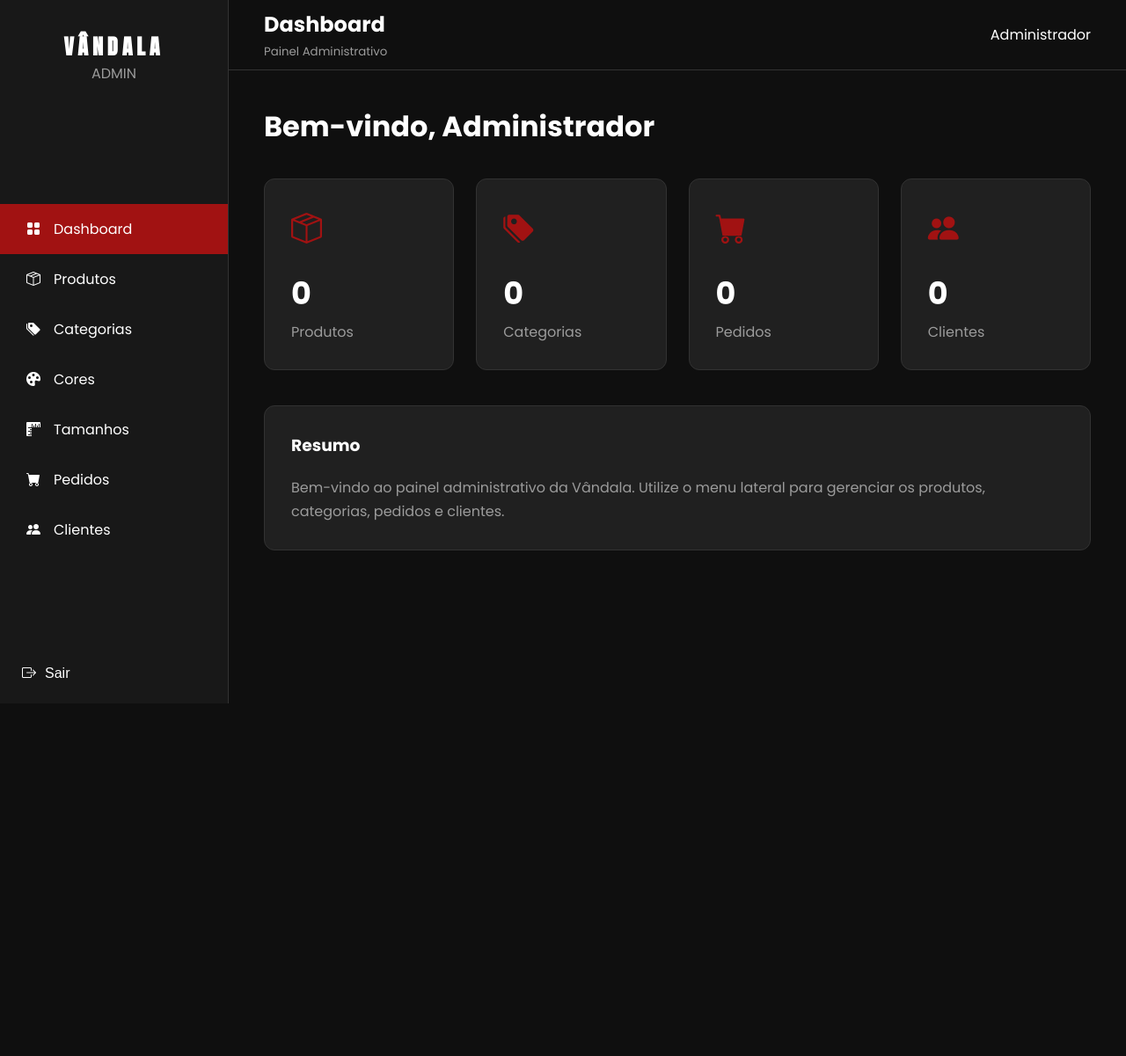
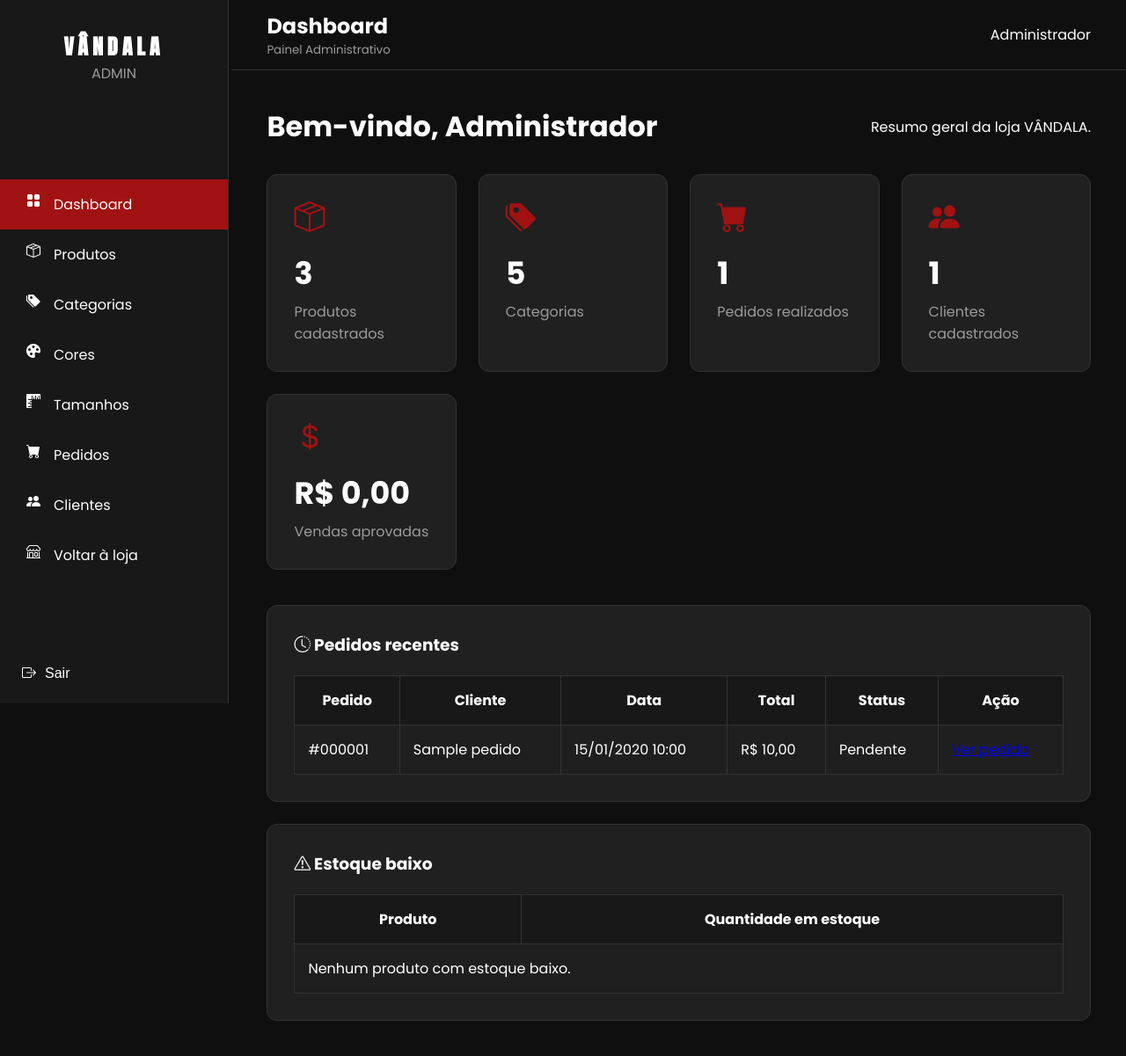
Before and after one commit to gomes0/vandala, a Laravel app: page /admin/dashboard in a window 1280 px wide. Shown: the whole page at 88% size. Before the commit the page ends 800 px from the top, so only its background shows below. Run offline with Laravel 12, Linux system fonts and the light colour scheme; a user stored in the database is signed in; data comes from the database, SQL or seed files in the repository; tables that the repository leaves empty hold one stand-in row (values such as "Sample post"); parts of the project's set-up code (start-up, migrations or seed data) failed here and were passed over.

Commit message:
concluido dashboard atualizada, e implementado clientes no painel de admin.

```diff
--- a/app/Http/Controllers/DashboardController.php
+++ b/app/Http/Controllers/DashboardController.php
@@ -1,11 +1,46 @@
 <?php
 
 namespace App\Http\Controllers;
+
+use Illuminate\Support\Facades\DB;
 
 class DashboardController extends Controller
 {
     public function index()
     {
-        return view('admin.dashboard');
+        $totalProdutos = DB::table('produtos')->count();
+
+        $totalCategorias = DB::table('categorias')->count();
+
+        $totalPedidos = DB::table('pedidos')->count();
+
+        $totalClientes = DB::table('usuarios')
+            ->where('tipo', 'cliente')
+            ->count();
+
+        $totalVendas = DB::table('pedidos')
+            ->where('status_pagamento', 'aprovado')
+            ->sum('total');
+
+        $pedidosRecentes = DB::table('pedidos')
+            ->orderByDesc('created_at')
+            ->limit(5)
+            ->get();
+
+        $produtosEstoqueBaixo = DB::table('produtos')
+            ->where('estoque', '<=', 5)
+            ->orderBy('estoque')
+            ->limit(5)
+            ->get();
+
+        return view('admin.dashboard', compact(
+            'totalProdutos',
+            'totalCategorias',
+            'totalPedidos',
+            'totalClientes',
+            'totalVendas',
+            'pedidosRecentes',
+            'produtosEstoqueBaixo'
+        ));
     }
 }
--- a/app/Models/User.php
+++ b/app/Models/User.php
@@ -50,4 +50,9 @@ class User extends Authenticatable
     {
         return $this->hasMany(Endereco::class);
     }
+
+    public function pedidos(): HasMany
+    {
+        return $this->hasMany(Pedido::class, 'usuario_id');
+    }
 }
--- a/resources/views/admin/dashboard.blade.php
+++ b/resources/views/admin/dashboard.blade.php
@@ -4,70 +4,111 @@
 
 @section('content')
 
-<h1 class="page-title">
-
-    Bem-vindo,
-    {{ auth()->user()->name }}
-
-</h1>
+<div class="page-header">
+    <h1>Bem-vindo, {{ auth()->user()->name }}</h1>
+    <p>Resumo geral da loja VÂNDALA.</p>
+</div>
 
 <div class="cards">
 
     <div class="card">
-
         <i class="bi bi-box-seam"></i>
-
-        <h2>0</h2>
-
-        <span>Produtos</span>
-
+        <h2>{{ $totalProdutos }}</h2>
+        <span>Produtos cadastrados</span>
     </div>
 
     <div class="card">
-
         <i class="bi bi-tags-fill"></i>
-
-        <h2>0</h2>
-
+        <h2>{{ $totalCategorias }}</h2>
         <span>Categorias</span>
-
     </div>
 
     <div class="card">
-
         <i class="bi bi-cart-fill"></i>
-
-        <h2>0</h2>
-
-        <span>Pedidos</span>
-
+        <h2>{{ $totalPedidos }}</h2>
+        <span>Pedidos realizados</span>
     </div>
 
     <div class="card">
+        <i class="bi bi-people-fill"></i>
+        <h2>{{ $totalClientes }}</h2>
+        <span>Clientes cadastrados</span>
+    </div>
 
-        <i class="bi bi-people-fill"></i>
-
-        <h2>0</h2>
-
-        <span>Clientes</span>
-
+    <div class="card">
+        <i class="bi bi-currency-dollar"></i>
+        <h2>R$ {{ number_format($totalVendas, 2, ',', '.') }}</h2>
+        <span>Vendas aprovadas</span>
     </div>
 
 </div>
 
 <div class="panel">
+    <h3><i class="bi bi-clock-history"></i> Pedidos recentes</h3>
 
-    <h3>Resumo</h3>
+    <div class="table-responsive">
+        <table class="table">
+            <thead>
+                <tr>
+                    <th>Pedido</th>
+                    <th>Cliente</th>
+                    <th>Data</th>
+                    <th>Total</th>
+                    <th>Status</th>
+                    <th>Ação</th>
+                </tr>
+            </thead>
 
-    <p>
+            <tbody>
+                @forelse($pedidosRecentes as $pedido)
+                    <tr>
+                        <td>#{{ str_pad($pedido->id, 6, '0', STR_PAD_LEFT) }}</td>
+                        <td>{{ $pedido->nome }}</td>
+                        <td>{{ \Carbon\Carbon::parse($pedido->created_at)->format('d/m/Y H:i') }}</td>
+                        <td>R$ {{ number_format($pedido->total, 2, ',', '.') }}</td>
+                        <td>{{ ucfirst(str_replace('_', ' ', $pedido->status)) }}</td>
+                        <td>
+                            <a href="{{ route('admin.pedidos.show', $pedido->id) }}">
+                                Ver pedido
+                            </a>
+                        </td>
+                    </tr>
+                @empty
+                    <tr>
+                        <td colspan="6">Nenhum pedido foi realizado ainda.</td>
+                    </tr>
+                @endforelse
+            </tbody>
+        </table>
+    </div>
+</div>
 
-        Bem-vindo ao painel administrativo da Vândala.
+<div class="panel" style="margin-top: 25px;">
+    <h3><i class="bi bi-exclamation-triangle"></i> Estoque baixo</h3>
 
-        Utilize o menu lateral para gerenciar os produtos,
-        categorias, pedidos e clientes.
+    <div class="table-responsive">
+        <table class="table">
+            <thead>
+                <tr>
+                    <th>Produto</th>
+                    <th>Quantidade em estoque</th>
+                </tr>
+            </thead>
 
-    </p>
-
+            <tbody>
+                @forelse($produtosEstoqueBaixo as $produto)
+                    <tr>
+                        <td>{{ $produto->nome }}</td>
+                        <td>{{ $produto->estoque }} unidades</td>
+                    </tr>
+                @empty
+                    <tr>
+                        <td colspan="2">Nenhum produto com estoque baixo.</td>
+                    </tr>
+                @endforelse
+            </tbody>
+        </table>
+    </div>
 </div>
 
 @endsection
--- a/resources/views/admin/partials/sidebar.blade.php
+++ b/resources/views/admin/partials/sidebar.blade.php
@@ -1,89 +1,68 @@
 <aside class="sidebar">
 
     <div class="logo">
-
         <h1>VÂNDALA</h1>
-
         <span>ADMIN</span>
-
     </div>
 
     <nav>
 
-        <a href="{{ route('admin.dashboard') }}" class="active">
-
+        <a href="{{ route('admin.dashboard') }}"
+           class="{{ request()->routeIs('admin.dashboard') ? 'active' : '' }}">
             <i class="bi bi-grid-fill"></i>
-
             Dashboard
-
         </a>
 
-        <a href="{{ route('admin.produtos.index') }}">
-
+        <a href="{{ route('admin.produtos.index') }}"
+           class="{{ request()->routeIs('admin.produtos.*') ? 'active' : '' }}">
             <i class="bi bi-box-seam"></i>
-
             Produtos
-
         </a>
 
-        <a href="{{ route('admin.categorias.index') }}">
-
+        <a href="{{ route('admin.categorias.index') }}"
+           class="{{ request()->routeIs('admin.categorias.*') ? 'active' : '' }}">
             <i class="bi bi-tags-fill"></i>
-
             Categorias
-
         </a>
 
         <a href="#">
-
             <i class="bi bi-palette-fill"></i>
-
             Cores
-
         </a>
 
         <a href="#">
-
             <i class="bi bi-rulers"></i>
-
             Tamanhos
-
         </a>
 
-        <a href="{{ route('admin.pedidos.index') }}">
-
+        <a href="{{ route('admin.pedidos.index') }}"
+           class="{{ request()->routeIs('admin.pedidos.*') ? 'active' : '' }}">
             <i class="bi bi-cart-fill"></i>
-
             Pedidos
-
         </a>
 
-        <a href="#">
+        <a href="{{ route('admin.clientes.index') }}"
+   	 class="{{ request()->routeIs('admin.clientes.*') ? 'active' : '' }}">
+    	<i class="bi bi-people-fill"></i>
+    	Clientes
+	</a>
 
-            <i class="bi bi-people-fill"></i>
-
-            Clientes
-
+        <a href="{{ route('home') }}">
+            <i class="bi bi-shop"></i>
+            Voltar à loja
         </a>
 
     </nav>
 
     <div class="logout">
-
         <form method="POST" action="{{ route('logout') }}">
-
             @csrf
 
-            <button>
-
+            <button type="submit">
                 <i class="bi bi-box-arrow-right"></i>
-
                 Sair
-
             </button>
-
         </form>
-
     </div>
 
 </aside>
--- a/routes/web.php
+++ b/routes/web.php
@@ -17,6 +17,7 @@ use App\Http\Controllers\FavoritoController;
 use App\Http\Controllers\ProfileController;
 use App\Http\Controllers\EnderecoController;
 use App\Http\Controllers\MeusPedidosController;
+use App\Http\Controllers\ClienteController;
 
 
 // =====================================================
@@ -174,8 +175,13 @@ Route::middleware(['auth', 'admin'])
 
 
         // Pedidos
-        Route::resource('pedidos', PedidoController::class);
-    });
+Route::resource('pedidos', PedidoController::class);
+
+// Clientes
+Route::get('/clientes', [ClienteController::class, 'index'])
+    ->name('clientes.index');
+
+});
 // =====================================================
 // AUTENTICAÇÃO
 // =====================================================
```
Also changed, not shown: app/Http/Controllers/ClienteController.php (added, +28 -0 lines), resources/views/admin/clientes/index.blade.php (added, +75 -0 lines).
